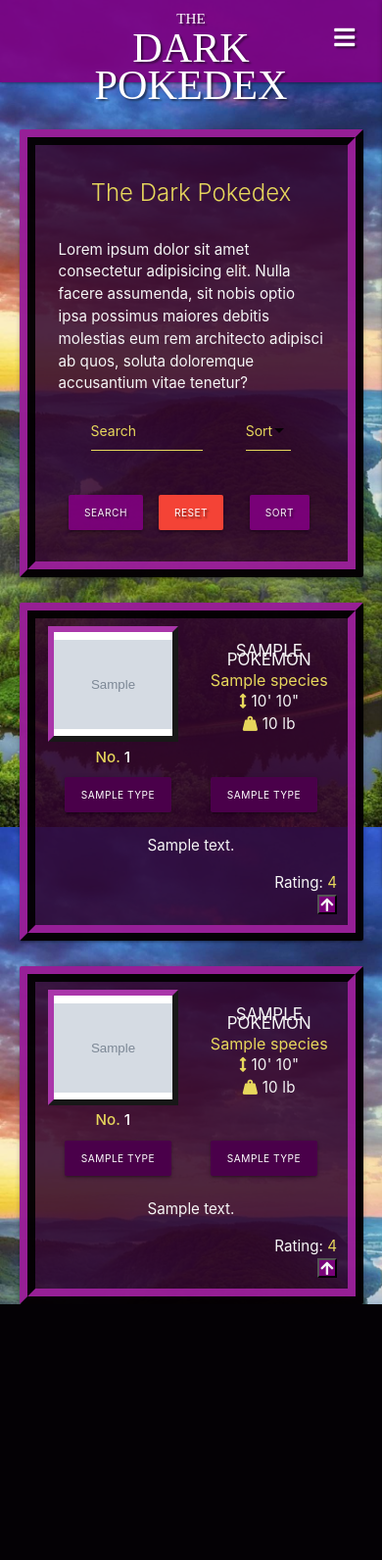
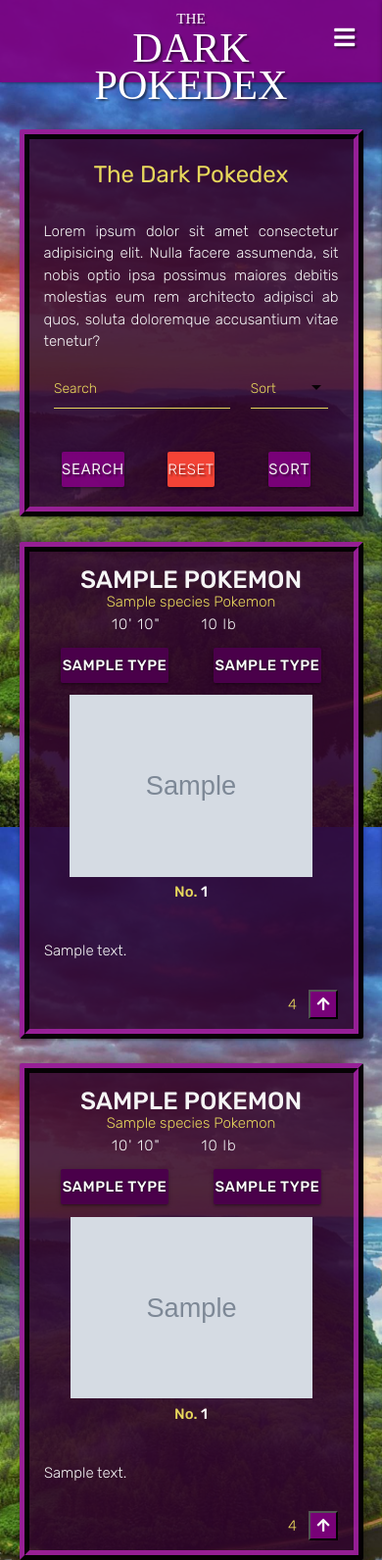
Before and after one commit to JamieM-Hub/JM-dark-pokedex, a Flask app: page /get_pokemon in a window 390 px wide. Shown: the whole page at 98% size. Before the commit the page ends 1331 px from the top, so only its background shows below. Run offline with Flask 2, Linux system fonts and the light colour scheme; grey boxes marked "Sample" are stand-in pictures; a database or web service that is not in the repository returns one stand-in record (values such as "Sample title"); some libraries are stand-ins or nearby versions; some web fonts are replaced.

Commit message:
redesign pokedex entry for very small screens and adjust CSS accordingly

```diff
--- a/static/css/style.css
+++ b/static/css/style.css
@@ -1,4 +1,5 @@
 @import url('https://fonts.googleapis.com/css2?family=Zen+Dots&display=swap');
+@import url('https://fonts.googleapis.com/css2?family=Rubik:ital,wght@0,300;0,400;0,500;1,300;1,400&display=swap');
 
 body {
     height: 100vh;
@@ -7,11 +8,18 @@
     background-size: cover;
     background-repeat: no-repeat;
     background-attachment: fixed;
-
+    font-size: 15px;
+    font-family: 'Rubik', sans-serif;
+    font-weight: 300;
+    text-align: justify;
 }
 
 .container {
     margin-top: 10vh;
+}
+
+.padding-0 {
+    padding: 0 !important;
 }
 
 .pokedex-entry>form {
@@ -23,7 +31,21 @@
 }
 
 .card {
-    padding: 0vh;
+    padding: 0;
+}
+
+.card .card-content {
+    padding: 10px;
+}
+
+.card .card-title {
+    font-weight: 400;
+}
+
+.btn {
+    font-size: inherit;
+    text-align: center;
+    padding: 0;
 }
 
 .btn-pokemon {
@@ -34,14 +56,20 @@
 
 .btn-type {
     width: 85%;
+    height: 85%;
     margin: 1.5vh;
+    text-shadow: 0 0 2px black;
+    font-family: 'Rubik', sans-serif;
+    font-weight: 500;
 }
 
+.type-shadow {}
+
 .btn-rating {
-    height: 20px;
-    width: 20px;
+    height: 30px;
+    width: 30px;
     padding: 0;
-    margin-left: 0.5vw;
+    margin-left: 12px;
 }
 
 .btn:hover,
@@ -52,6 +80,10 @@
     background-color: rgb(74, 0, 74);
 }
 
+.fa-arrow-up {
+    padding: 3px;
+}
+
 .fav-pokemon {
     background-color: black;
     color: #e7d75c;
@@ -59,6 +91,10 @@
 
 .text-shadow {
     text-shadow: 2px 2px 2px rgba(0, 0, 0, 0.5);
+}
+
+.header {
+    font-weight: 500;
 }
 
 .header-color {
@@ -73,6 +109,10 @@
 
 label.active {
     color: #e7d75c !important;
+}
+
+.entry-footer {
+    line-height: 30px;
 }
 
 /* DROPDOWNS */
@@ -92,7 +132,7 @@
     background-color: transparent !important;
 }
 
-/* HEADER */
+/* NAV */
 
 nav.nav-extended {
     height: 10vh;
@@ -207,28 +247,26 @@
 /* POKEDEX */
 
 .pokedex-entry {
-    padding: 1vh 0;
-
-    /* background-color: rgba(214, 197, 142, 0.35) !important; */
-    /* background-color: rgba(88, 89, 38, 0.7) !important; */
+    padding: 10px 5px;
     background-color: rgba(49, 4, 45, 0.85) !important;
     color: whitesmoke;
     margin-bottom: 6vh;
-    border: ridge 2vh rgba(77, 16, 77, 0.9);
+    border: ridge 10px rgba(77, 16, 77, 0.9);
     margin: 3vh 0;
 }
 
 .pokemon-img {
-    border: outset 0.75vh rgba(77, 16, 77, 0.9);
+    /* border: outset 0.75vh rgba(77, 16, 77, 0.9); */
     /* border: outset 0.75vh #e7d75c; */
     height: 22vh;
     width: 60%;
     left: 20%;
     position: relative;
+
     background-position: center;
     background-repeat: no-repeat;
     background-size: contain;
-    background-color: white;
+    /* background-color: white; */
     background-image: url('https://i.pinimg.com/originals/95/d5/cd/95d5cded00f3a3e8a98fb1eed568aa9f.png');
 }
 
@@ -238,7 +276,7 @@
 
 .pokedex-under-img {
     padding-top: 1vh;
-    margin: 0;
+    margin-bottom: 10px;
 }
 
 .pokedex-text {
@@ -246,20 +284,27 @@
 }
 
 .pokemon-name {
-    line-height: 1vh;
-    font-size: 4vh;
+    font-size: 25px;
+    font-weight: 500;
+    margin-bottom: -7px;
 }
 
 .pokemon-species {
-    line-height: 1vh;
+    font-size: 15px;
 }
 
 .pokemon-desc {
-    height: auto;
+    margin: 1.5vh 0;
+    text-align: left;
 }
 
 .pokemon-stats {
-    letter-spacing: 0.05vw;
+    letter-spacing: 1px;
+    width: 85%;
+}
+
+.pokemon-stats i {
+    font-size: 18px;
 }
 
 .pokedex-id {
@@ -290,14 +335,14 @@
 }
 
 .trainer-bio {
-    padding: 2vh;
-    padding-bottom: 0 !important;
+    /* padding: 2vh;
+    padding-bottom: 0 !important; */
     font-size: inherit;
     height: auto;
-    margin: 0;
+    margin: 1vh 0;
     text-align: center;
-    width: 75%;
-    left: 12.5%;
+    /* width: 75%;
+    left: 12.5%; */
     position: relative;
 }
 
@@ -306,7 +351,7 @@
 }
 
 .rating {
-    padding: inherit 0;
+    padding: 0;
 }
 
 /* TRAINER FORM */
@@ -350,9 +395,6 @@
 .input-field>label {
     color: #e7d75c;
 }
-
-
-
 
 .active {
     color: red;
@@ -444,24 +486,28 @@
 
 /* MEDIA QUERIES */
 
-@media (orientation: landscape) {}
+@media (orientation: landscape) {
+    .container {
+        width: 60%
+    }
+}
 
 @media (orientation: portrait) {
-    .pokemon-img {
+    /* .pokemon-img {
         height: 14vh;
     }
 
     .img-small {
         height: 14vh;
-    }
+    } */
 
-    .btn-type {
+    /* .btn-type {
         margin: 1vh 0;
-    }
+    } */
 }
 
 @media (max-width: 400px) {
-    body {
+    /* body {
         font-size: 1.8vh;
     }
 
@@ -484,5 +530,5 @@
     .trainer-name,
     .pokemon-name {
         font-size: 2vh;
-    }
+    } */
 }
--- a/templates/pokemon.html
+++ b/templates/pokemon.html
@@ -16,14 +16,13 @@
         <div class="row">
 
             <!-- Search bar -->
-            <form id="search" class="col s6 offset-s1 input-field" action="{{url_for('search_pokemon') }}"
-                method="POST">
+            <form id="search" class="col s8 input-field" action="{{url_for('search_pokemon') }}" method="POST">
                 <input class="search-bar" type="text" name="query" id="query" required>
                 <label for="query">Search</label>
             </form>
 
             <!-- sort option -->
-            <form id="sort" class="col s3 offset-s1 input-field" action="{{ url_for('sort_pokemon') }}" method="POST">
+            <form id="sort" class="col s4 input-field" action="{{ url_for('sort_pokemon') }}" method="POST">
                 <label for="sort_by">Sort</label>
                 <select name="sort_by" id="sort_by">
                     <option value="" disabled selected></option>
@@ -78,14 +77,82 @@
     {% set display_id = -(pokemon.dex_id - 1000) %}
     {% endif %}
 
+    <div class="col s12 center-align ">
+        <div class="pokemon-name">{{ pokemon.name|upper }}</div>
+        <div class="pokemon-species header-color">{{ pokemon.species|capitalize }} Pokemon</div>
+    </div>
+
+   <!-- name, species, height and weight -->
+    <!-- <div class="col s6 m4 center-align">
+        <div class="row"> -->
+
+    <!-- name and species-->
+    <!-- <div class="col s12 center-align"> -->
+    <!-- <div class="pokemon-name">{{ pokemon.name|upper }}</div> -->
+    <!-- <h6><em class="header-color pokemon-species">{{ pokemon.species|capitalize }} Pokemon</em></h6> -->
+    <!-- <div class="pokemon-species header-color">{{ pokemon.species|capitalize }}</div> -->
+    <!-- </div> -->
+    <br>
+    <!-- height -->
+    <div class="col s6 m6 right-align">
+        <div class="pokemon-stats">
+            <!-- <i class="fas fa-arrows-alt-v header-color right"></i> -->
+            {% if pokemon.height[1]|int < 10 %}
+            {% set inches = "0" + pokemon.height[1] %}
+            {{ pokemon.height[0] }}' {{ inches }}"
+            {% else %}
+            {{ pokemon.height[0] }}' {{ pokemon.height[1] }}"
+            {% endif %}
+        </div>
+    </div>
+    <br>
+    <!-- weight -->
+    <div class="col s6 m6 left-align">
+        <div class="pokemon-stats">
+            <!-- <i class="fas fa-weight-hanging header-color left"></i> -->
+            {{ pokemon.weight }} lb
+        </div>
+    </div>
+    <!--
+        </div>
+    </div> -->
+
+    <!-- type(s)-->
+    <form class="col s12 center-align" method="POST" action="{{ url_for('search_pokemon') }}">
+        {% if pokemon.type[1] == "" %}
+        <div class="col s6 offset-s3 m4 offset-m4 pokemon-type">
+            <input class="btn btn-type type-{{ pokemon.type[0] }}" id="query" name="query" type="submit"
+                value="{{ pokemon.type[0]|upper }}">
+        </div>
+        {% else %}
+        <div class="col s6 m4 offset-m2 pokemon-type">
+            <input class="btn btn-type right type-{{ pokemon.type[0] }}" id="query" name="query" type="submit"
+                value="{{ pokemon.type[0]|upper }}">
+        </div>
+        <div class="col s6 m4 pokemon-type">
+            <input class="btn btn-type left type-{{ pokemon.type[1] }}" id="query" name="query" type="submit"
+                value="{{ pokemon.type[1]|upper }}">
+        </div>
+        {% endif %}
+    </form>
+
     <!-- image and ID -->
-    <div class="col s6 m4 center-align">
+    <div class="col s12 m4 center-align">
         <div class="row">
 
             <!-- image -->
-            <div class="col s10 offset-s1 pokemon-img type-{{ pokemon.type[0] }}"
+            <div class="col s10 offset-s1 pokemon-img" style="background-image: url('{{ pokemon.img_src }}');">
+            </div>
+
+            <!-- image -->
+            <!-- <div class="col s10 offset-s1 pokemon-img type-{{ pokemon.type[0] }}"
                 style="background-image: url('{{ pokemon.img_src }}');">
-            </div>
+            </div> -->
+
+            <!-- image -->
+            <!-- <div class="col s10 offset-s1 pokemon-img">
+                <img src="{{ pokemon.img_src }}" alt="{{ pokemon.name }} image">
+            </div> -->
 
             <!-- id -->
             <div class="col s12 pokedex-under-img pokedex-id center-align header-color">
@@ -99,45 +166,22 @@
         </div>
     </div>
 
-    <!-- name, species, height and weight -->
-    <div class="col s6 m4 center-align">
-        <div class="row">
 
-            <!-- name and species-->
-            <div class="col s12 center-align">
-                <h4 class="center-align pokemon-name">{{ pokemon.name|upper }}</h4>
-                <!-- <h6><em class="header-color pokemon-species">{{ pokemon.species|capitalize }} Pokemon</em></h6> -->
-                <h6 class="header-color pokemon-species">{{ pokemon.species|capitalize }}</h6>
-            </div>
-            <br><br>
 
-            <!-- height -->
-            <div class="col s12 m6 pokemon-stats">
-                <i class="fas fa-arrows-alt-v header-color"></i>
-                {% if pokemon.height[1]|int < 10 %}
-                {% set inches = "0" + pokemon.height[1] %}
-                {{ pokemon.height[0] }}' {{ inches }}"
-                {% else %}
-                {{ pokemon.height[0] }}' {{ pokemon.height[1] }}"
-                {% endif %}
-            </div>
 
-            <!-- weight -->
-            <div class="col s12 m6 pokemon-stats">
-                <i class="fas fa-weight-hanging header-color"></i>
-                {{ pokemon.weight }} lb
-            </div>
-
-        </div>
-    </div>
 
     <!-- description (small devices) -->
     <div class="col m4 hide-on-small-and-down pokemon-desc center-align valign-wrapper">
         <p>{{ pokemon.desc }}</p>
     </div>
 
+    <!-- description (small devices) -->
+    <div class="col s12 hide-on-med-and-up pokemon-desc center-align">
+        <p>{{ pokemon.desc }}</p>
+    </div>
+
     <!-- type(s)-->
-    <form class="col s12 center-align" method="POST" action="{{ url_for('search_pokemon') }}">
+    <!-- <form class="col s12 center-align" method="POST" action="{{ url_for('search_pokemon') }}">
         {% if pokemon.type[1] == "" %}
         <div class="col s6 offset-s3 m4 offset-m4 pokemon-type">
             <input class="btn btn-type type-{{ pokemon.type[0] }}" id="query" name="query" type="submit"
@@ -153,15 +197,11 @@
                 value="{{ pokemon.type[1]|upper }}">
         </div>
         {% endif %}
-    </form>
+    </form> -->
 
-    <!-- description (small devices) -->
-    <div class="col s12 hide-on-med-and-up pokemon-desc center-align">
-        <p>{{ pokemon.desc }}</p>
-    </div>
 
     <!-- created by -->
-    <form class="col s8">
+    <form class="col s8 entry-footer">
         {% for trainer in trainers if pokemon.created_by|lower == trainer.username|lower %}
         {% set display_name = trainer.name %}
         <em>Discovered by <span class="header-color">{{ display_name }}</span></em>
@@ -169,35 +209,31 @@
     </form>
 
     <!-- rating -->
-    <form class="col s4 rating right-align">
-
-        <span>Rating: <span class="header-color">{{ pokemon.rating }}</span> </span>
-        <!-- <div>Rated By: <span class="header-color">{{ pokemon.rated_by }}</span></div> -->
+    <form class="col s4 entry-footer right-align">
+        <!-- <span>Rating: <span class="header-color">{{ pokemon.rating }}</span></span> -->
+        <span class="header-color">{{ pokemon.rating }}</span>
 
         {% if session['user'] and session['user'] not in pokemon.rated_by %}
-        <button class="btn-rating theme" type="submit" name="action"
+        <button class="btn-rating theme right" type="submit" name="action"
             formaction="{{ url_for('rate_pokemon', index=pokemon._id, unrate=False, _anchor=pokemon.dex_id+1) }}">
             <i class="fa fa-arrow-up" aria-hidden="true"></i>
         </button>
 
         {% elif session['user'] and session['user'] in pokemon.rated_by %}
-        <button class="btn-rating theme-reverse" type="submit" name="action"
+        <button class="btn-rating theme-reverse right" type="submit" name="action"
             formaction="{{ url_for('rate_pokemon', index=pokemon._id, unrate=True, _anchor=pokemon.dex_id+1) }}">
             <i class="fa fa-arrow-up" aria-hidden="true"></i>
         </button>
 
         {% elif not session['user'] %}
-        <button class="btn-rating theme" type="submit" name="action" formaction="{{ url_for('login') }}">
+        <button class="btn-rating theme right" type="submit" name="action" formaction="{{ url_for('login') }}">
             <i class="fa fa-arrow-up" aria-hidden="true"></i>
         </button>
 
         {% endif %}
 
-
     </form>
-
 </div>
-
 
 {% endfor %}
 
```
